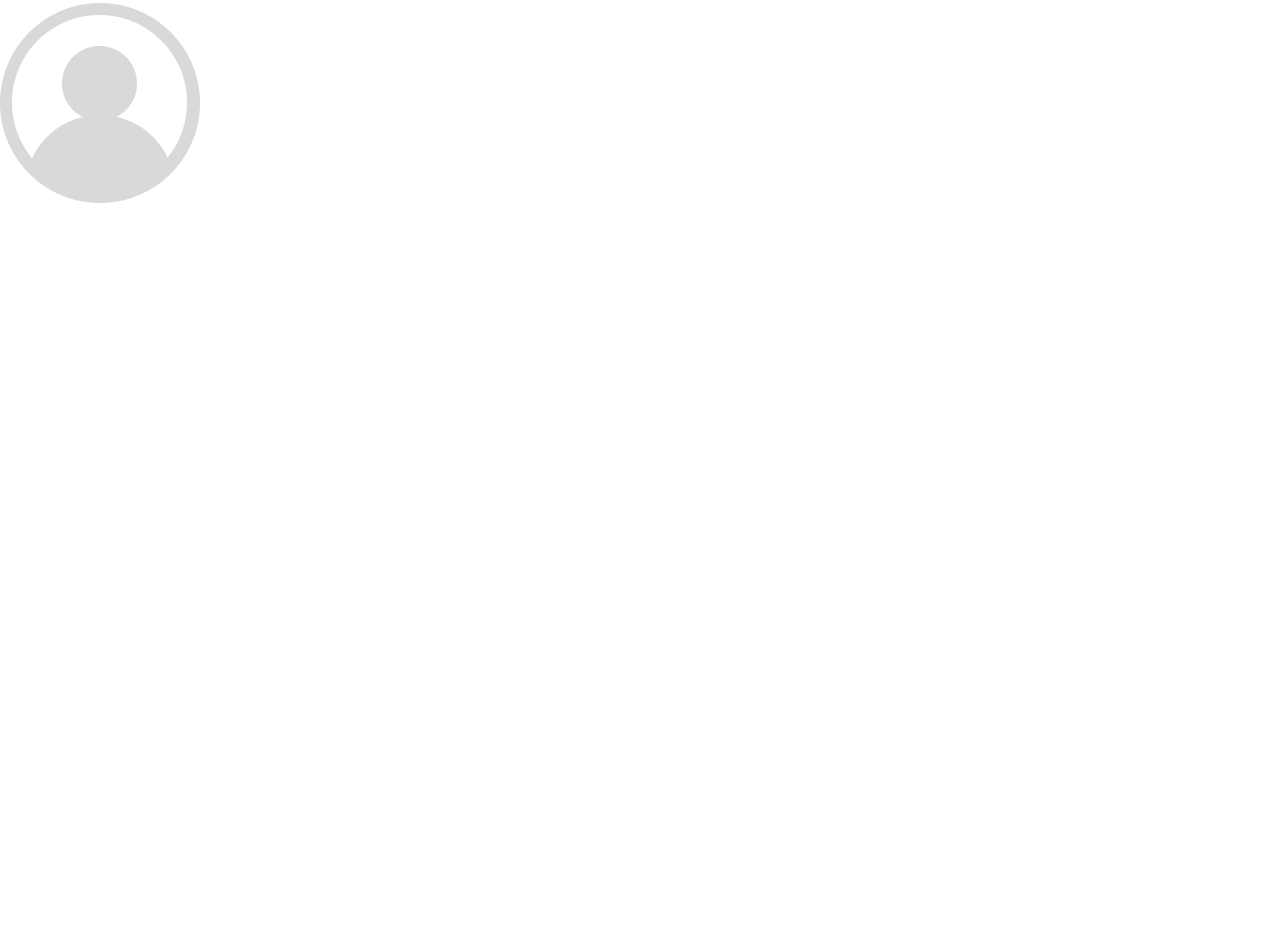
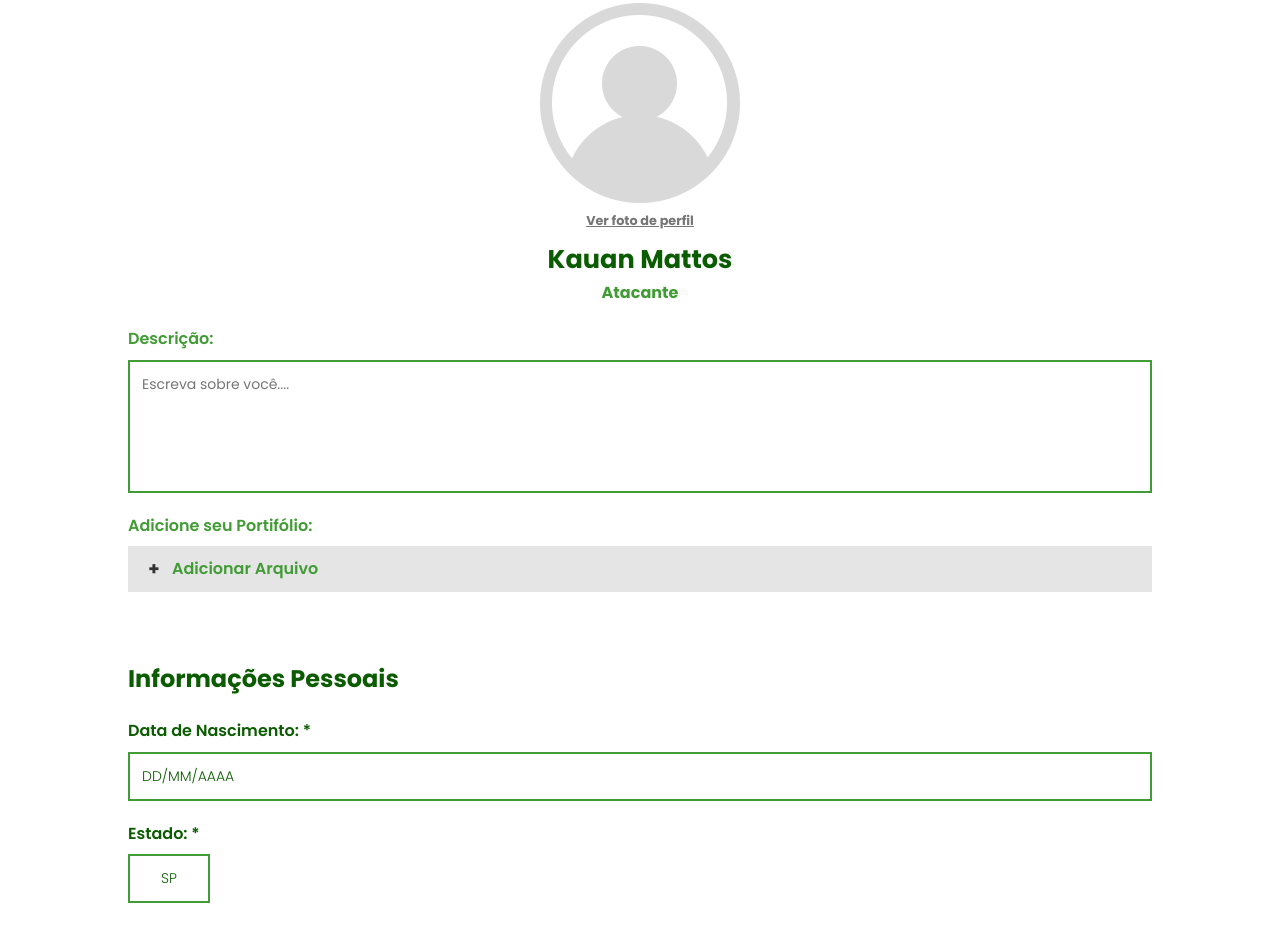
Before and after one commit to kauanmattos/paginasTcc, a website: page jogadorLogado.html in a window 1280 px wide. Shown: the part 257-1198 px from the top of the page. Before the commit the page ends 800 px from the top, so only its background shows below. Drawn offline with Linux system fonts and the light colour scheme.

Commit message:
finalizando jogadorLogado.html

```diff
--- a/jogadorLogado.html
+++ b/jogadorLogado.html
@@ -1,12 +1,14 @@
 <!DOCTYPE html>
 <html lang="en">
+
 <head>
   <meta charset="UTF-8">
-    <link rel="stylesheet" href="https://cdnjs.cloudflare.com/ajax/libs/font-awesome/6.4.0/css/all.min.css"/>
+  <link rel="stylesheet" href="https://cdnjs.cloudflare.com/ajax/libs/font-awesome/6.4.0/css/all.min.css" />
   <meta name="viewport" content="width=device-width, initial-scale=1.0">
   <link rel="stylesheet" href="logado.css">
   <title>Conta Logada - Jogador</title>
 </head>
+
 <body>
   <div class="faixa"></div>
   <div class="header">
@@ -20,7 +22,42 @@
   </div>
 
   <div class="foto-perfil">
-        <img src="img/fotoPerfil.png" alt="" class="fotoPerfil">
+    <img src="img/fotoPerfil.png" alt="">
+    <h1>Ver foto de perfil</h1>
+    <div class="nomeJogador">Kauan Mattos</div>
+    <p>Atacante</p>
+
+    <!--Campo de Descrição-->
+    <div class="descricao">
+      <label for="descricao">Descrição:</label>
+      <textarea id="descricao" placeholder="Escreva sobre você...." rows="5"></textarea>
+
+      <!--Campo de Portfólio-->
+      <div class="portfolio">
+        <label for="portfolio">Adicione seu Portifólio:</label>
+
+        <!--input real escondido-->
+        <input type="file" id="portfolio" class="input-file">
+
+        <!--botão customizado-->
+        <label for="portfolio" class="btn-upload">
+          <span class="plus">+</span> Adicionar Arquivo
+        </label>
+      </div>
+    </div>
+  </div>
+    <h2 class="infoPessoais">
+      Informações Pessoais
+    </h2>
+
+    <div class="infoPessoais">
+      <label for="infoPessoais">Data de Nascimento: *</label>
+      <textarea id="infoPessoais" placeholder="DD/MM/AAAA" rows="1"></textarea>
+
+      <div class="infoEstado">
+      <label for="infoEstado">Estado: *</label>
+      <textarea id="infoEstado" placeholder="SP" rows="1"></textarea>
     </div>
 </body>
+
 </html>
--- a/logado.css
+++ b/logado.css
@@ -1,7 +1,10 @@
+@import url('https://fonts.googleapis.com/css2?family=Kumbh+Sans:wght@100..900&family=Poppins:ital,wght@0,100;0,200;0,300;0,400;0,500;0,600;0,700;0,800;0,900;1,100;1,200;1,300;1,400;1,500;1,600;1,700;1,800;1,900&display=swap');
+
 *{
     margin: 0;
     padding: 0;
     box-sizing: border-box;
+    font-family: "Poppins", sans-serif;
 }
 
 body{
@@ -65,14 +68,185 @@ body{
     cursor: pointer;
 }
 
-//* Foto de Perfil*//
+/* Foto de Perfil*/
 
 .foto-perfil{
-    display: flex ; /* transforma a imagem em bloco */
-    width: 70%; /* Usa 100% da largura do seu container pai */
-    margin-bottom: 10vh;
-    align-self: center;
+    display: flex;
     justify-content: center;
+    align-items: center;
+    flex-direction: column;
+    width: 100%;
+}
 
+h1{
+    font-size: 80%;
+    text-decoration: underline;
+    color: rgba(118, 118, 118, 1);
+    padding: 8px;
+    cursor: pointer;
+}
 
+.nomeJogador{
+    color: rgba(11, 92, 0, 1);
+    font-weight: bolder;
+    font-size: 160%;
 }
+
+p{
+    color: rgba(65, 156, 53, 1);
+    font-weight: 700;
+}
+
+.descricao{
+    display: flex;
+    flex-direction: column;
+    width: 80%;
+    margin: 20px auto;
+}
+
+.descricao label{
+    font-weight: 600;
+    color: rgba(65, 156, 53, 1);
+    margin-bottom: 8px;
+}
+
+.descricao textarea{
+    resize: none; /* Impede de redimensionar */
+    border: 2px solid rgba(65, 156, 53, 1);
+    padding: 12px;
+    font-size: 14px;
+    font-family: "Poppins", sans-serif;
+    outline: none; /* Remove aura */
+    transition: all 0.3s ease;
+}
+
+.descricao textarea:focus {
+    border-color: #0B5C00;
+    box-shadow: 0 0 5px rgba(11, 92, 0, 0.5);
+}
+
+.portfolio{
+    display: flex;
+    flex-direction: column;
+    width: 100%;
+    margin: 20px 0px;
+}
+
+/* Esconde input padrão*/
+.input-file{
+    display: none;
+}
+
+/* Botão estilizado*/
+.btn-upload{
+    display: inline-flex;
+    align-items: center;
+    gap: 8px; /* Espaço entre + e o texto */
+    background: #e5e5e5;
+    color: #333;
+    padding: 10px 16px;
+    cursor: pointer;
+    font-weight: 500;
+    transition: all 0.3s ease;
+}
+
+.btn:hover{
+    background: #d4d4d4;
+}
+
+/* O simbolo + */
+.btn-upload .plus{
+    display: inline-flex;
+    justify-content: center;
+    align-items: center;
+    width: 20px;
+    height: 20px;
+    font-size: 18px;
+    font-weight: bold;
+    background: transparent;
+    color: #333;
+}
+
+.infoPessoais{
+    display: flex;
+    flex-direction: column;
+    width: 80%;
+    margin: 20px auto;
+    color: #0B5C00;
+    font-weight: 700;
+}
+
+.infoPessoais label{
+    font-weight: 600;
+    color: 0B5C00;
+    margin-bottom: 8px;
+}
+
+.infoPessoais ::placeholder{
+    color: #0B5C00;
+    font-weight: 300;
+}
+
+.infoPessoais textarea{
+    resize: none; /* Impede de redimensionar */
+    border: 2px solid rgba(65, 156, 53, 1);
+    padding: 12px;
+    font-size: 14px;
+    font-family: "Poppins", sans-serif;
+    outline: none; /* Remove aura */
+    transition: all 0.3s ease;
+}
+
+.infoPessoais textarea:focus {
+    border-color: #0B5C00;
+    box-shadow: 0 0 5px rgba(11, 92, 0, 0.5);
+}
+
+.infoEstado{
+    display: flex;
+    flex-direction: column;
+    width: 8%;
+    margin: 20px 0;
+    color: #0B5C00;
+    font-weight: 700;
+}
+
+.infoEstado label{
+    font-weight: 600;
+    color: #0B5C00;
+    margin-bottom: 8px;
+}
+
+.infoEstado ::placeholder{
+    text-align: center;
+    color: #0B5C00;
+    font-weight: 300;
+}
+
+.infoEstado textarea{
+    resize: none; /* Impede de redimensionar */
+    border: 2px solid rgba(65, 156, 53, 1);
+    padding: 12px;
+    font-size: 14px;
+    font-family: "Poppins", sans-serif;
+    outline: none; /* Remove aura */
+    transition: all 0.3s ease;
+}
+
+.infoEstado textarea:focus {
+    border-color: #0B5C00;
+    box-shadow: 0 0 5px rgba(11, 92, 0, 0.5);
+}
+
+.linha-estado-cidade{
+    display: flex;
+    gap: 20px; /* espaço entre os campos */
+    width: 80%;
+    margin: 80px auto;
+}
+
+.infoEstado, .infoCidade{
+    flex: 1; /* ambos ocupam o espaço proporcional */
+    display: flex;
+    flex-direction: column;
+}
```
Lines whose indentation alone changed are shown as unchanged.
